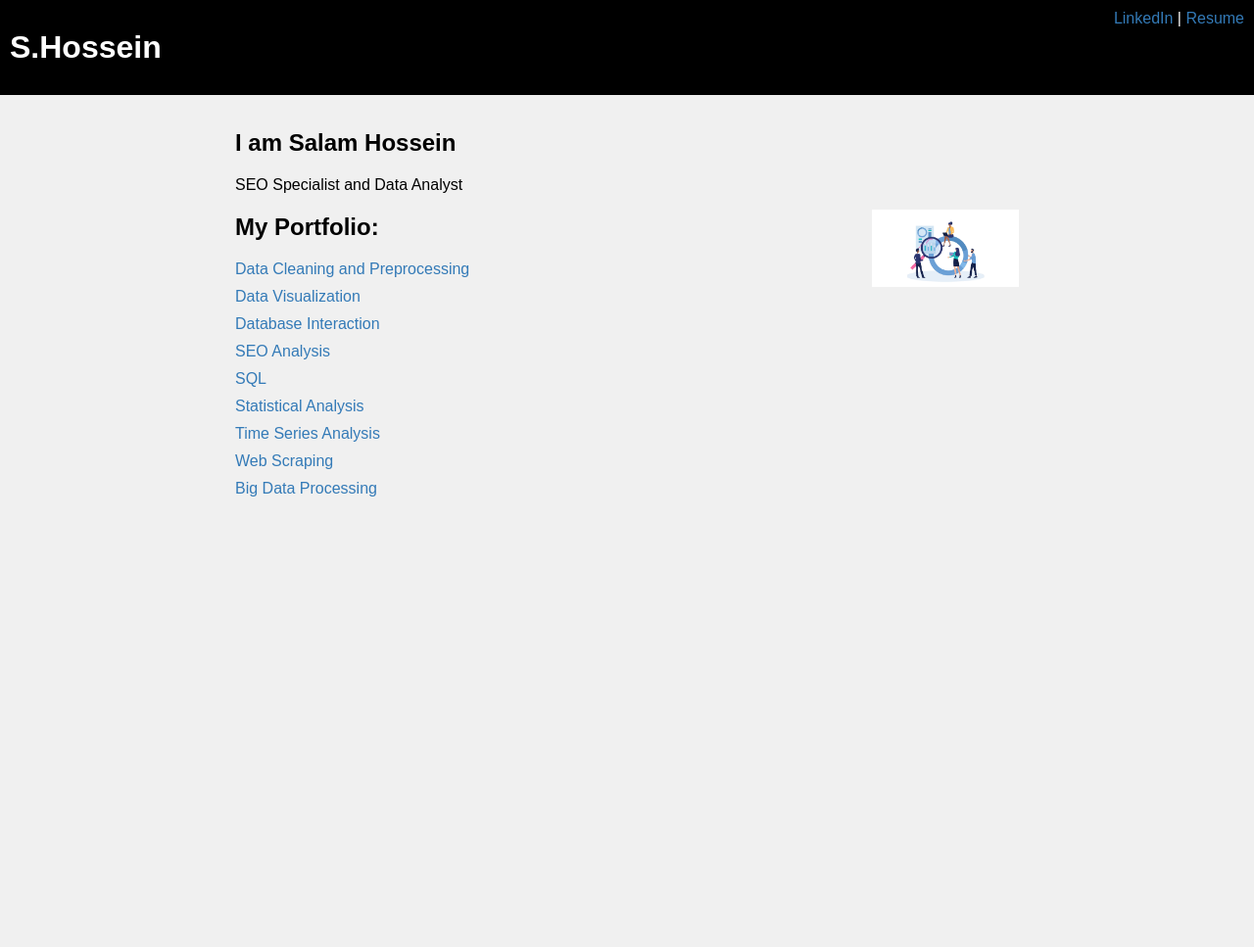
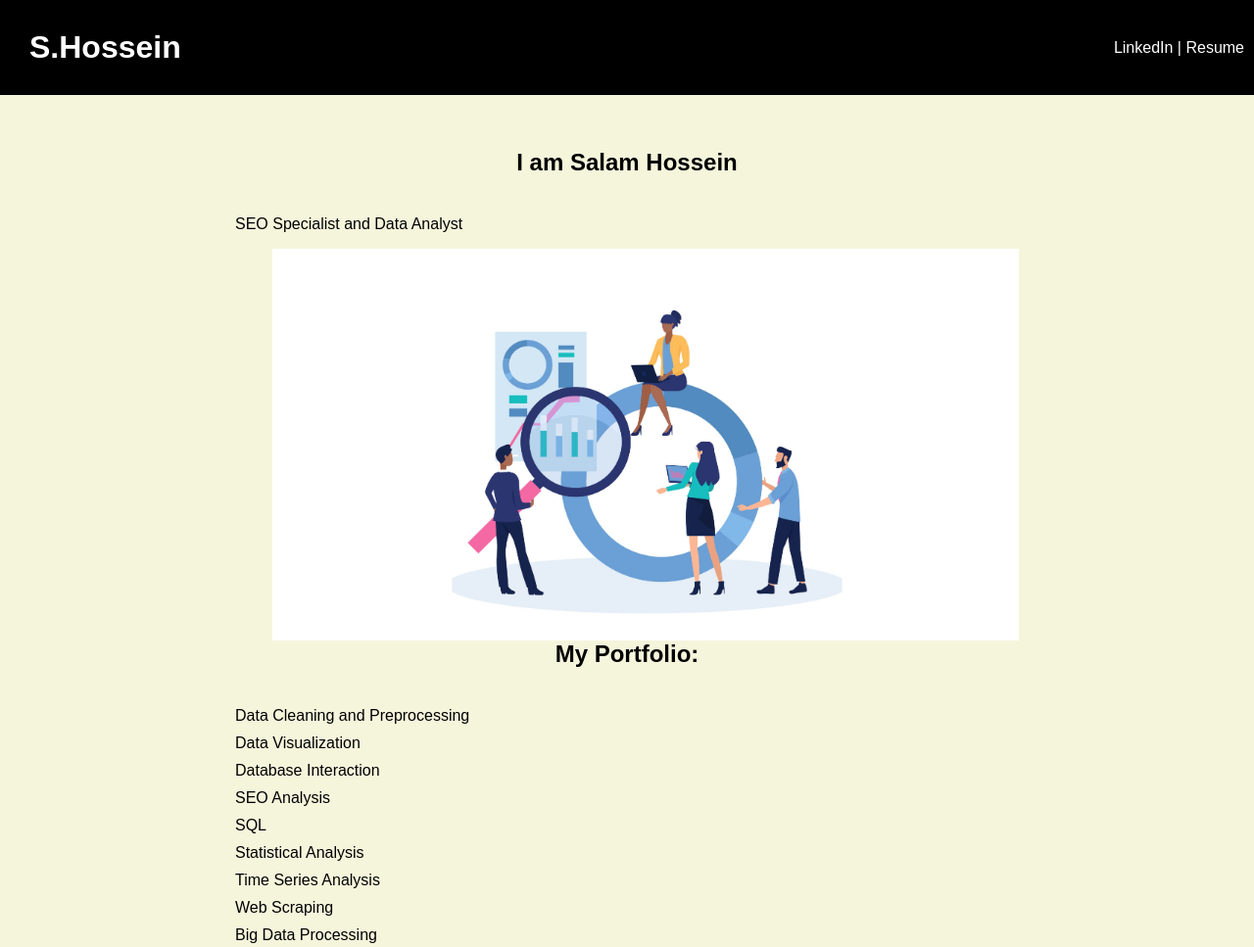
Before and after one commit to salamhossein/data-science-portfolio, a plain HTML site: page index.html in a window 1280 px wide. Shown: the whole page at 98% size. Before the commit the page ends 800 px from the top, so only its background shows below. Drawn offline with Linux system fonts and the light colour scheme.

Commit message:
Update index.html

```diff
--- a/index.html
+++ b/index.html
@@ -7,14 +7,15 @@
             font-family: Arial, sans-serif;
             margin: 0;
             padding: 0;
-            background-color: #f0f0f0;
+            background-color: #f5f5dc;
+            color: #000;
         }
         .container {
             max-width: 800px;
             margin: 0 auto;
             padding: 15px;
         }
-        h1 {
+        h1, h2 {
             text-align: center;
             padding: 20px 0;
         }
@@ -26,7 +27,7 @@
             margin-bottom: 10px;
         }
         a {
-            color: #337ab7;
+            color: #000;
             text-decoration: none;
         }
         a:hover {
@@ -39,7 +40,7 @@
         .intro img {
             float: right;
             margin-left: 10px;
-            width: 150px;
+            height: 400px;
         }
         .header {
             display: flex;
@@ -50,9 +51,14 @@
         }
         .header h1 {
             margin: 0;
+            padding-left: 20px;
         }
         .header p {
             margin: 0;
+            align-self: center;
+        }
+        .header a {
+            color: #fff;
         }
     </style>
 </head>
```
